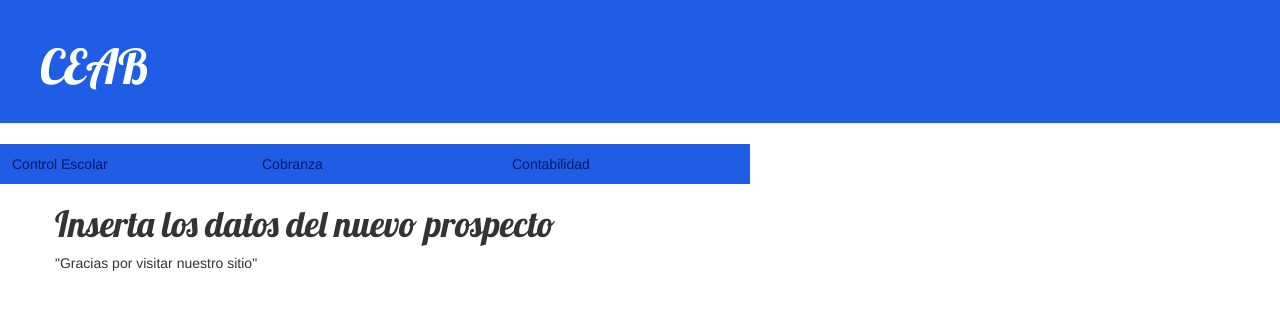
After one commit to webCEAB/deprecated-webCEAB, a Django app: page /editar_prospecto/ in a window 1280 px wide. The commit adds this page. Shown: the top 310 px of the page. Run offline with Django 3.2, Linux system fonts and the light colour scheme; some libraries are stand-ins or nearby versions.

Commit message:
Eliminé prospecto raiz ya que estas opciones de menú las puse en la cabecera

```diff
--- a/siad/static/css/siad.css
+++ b/siad/static/css/siad.css
@@ -83,3 +83,9 @@
 .nav li ul:hover > li {
     display:block;
 }
+
+.menu_izq {
+    float: left;
+    margin: 0 250px;
+    border-color: blue;
+}
--- a/siad/templates/base.html
+++ b/siad/templates/base.html
@@ -17,20 +17,26 @@
 		        <div id="header">
 		        	<nav>
 						<ul class="nav">
-							<li><a href="">Control Escolar</a>
+							<li><a href="/">Control Escolar</a>
 								<ul>
-									<li><a href="{% url 'prospecto_raiz' %}">Prospectos</a></li>
+									<li><a href="">Prospectos</a>
+										<ul>
+											<li><a href="editar_prospecto">Dar de alta nuevo prospecto</a></li>
+											<li><a href="">Editar un prospecto</a></li>
+											<li><a href="">Consultar un prospecto</a></li>
+										</ul>
+									</li>
 									<li><a href="">Alumnos</a></li>
 									<li><a href="">Calendario de clases</a></li>
 								</ul>
 							</li>
-							<li><a href="">Cobranza</a>
+							<li><a href="/">Cobranza</a>
 								<ul>
 									<li><a href="">Alumno</a></li>
 									<li><a href="">Empresa</a></li>
 								</ul>
 							</li>
-							<li><a href="">Contabilidad</a>
+							<li><a href="/">Contabilidad</a>
 								<ul>
 									<li><a href="">Ingresos</a></li>
 									<li><a href="">Gastos</a></li>
--- /dev/null
+++ b/siad/templates/siad/editar_prospecto.html
@@ -0,0 +1,5 @@
+{% extends 'base.html' %}
+
+{% block content %}
+	<h1>Inserta los datos del nuevo prospecto</h1>
+{% endblock content %}
--- a/siad/urls.py
+++ b/siad/urls.py
@@ -2,5 +2,5 @@
 from . import views
 urlpatterns = [
 	url(r'^$', views.index),
-	url(r'^prospecto_raiz/$', views.prospecto_raiz, name='prospecto_raiz'),
+	url(r'^editar_prospecto/$', views.editar_prospecto, name='editar_prospecto'),
 	]
--- a/siad/views.py
+++ b/siad/views.py
@@ -47,5 +47,5 @@
         form = FormularioContactos()
     return render(request, 'formmulario_contactos.html', {'form': form})
 
-def prospecto_raiz(request):
-    return render(request,'siad/prospecto_raiz.html')
+def editar_prospecto(request):
+    return render(request,'siad/editar_prospecto.html')
```
Also changed, not shown: siad/templates/siad/prospecto_raiz.html (deleted, +0 -11 lines).
